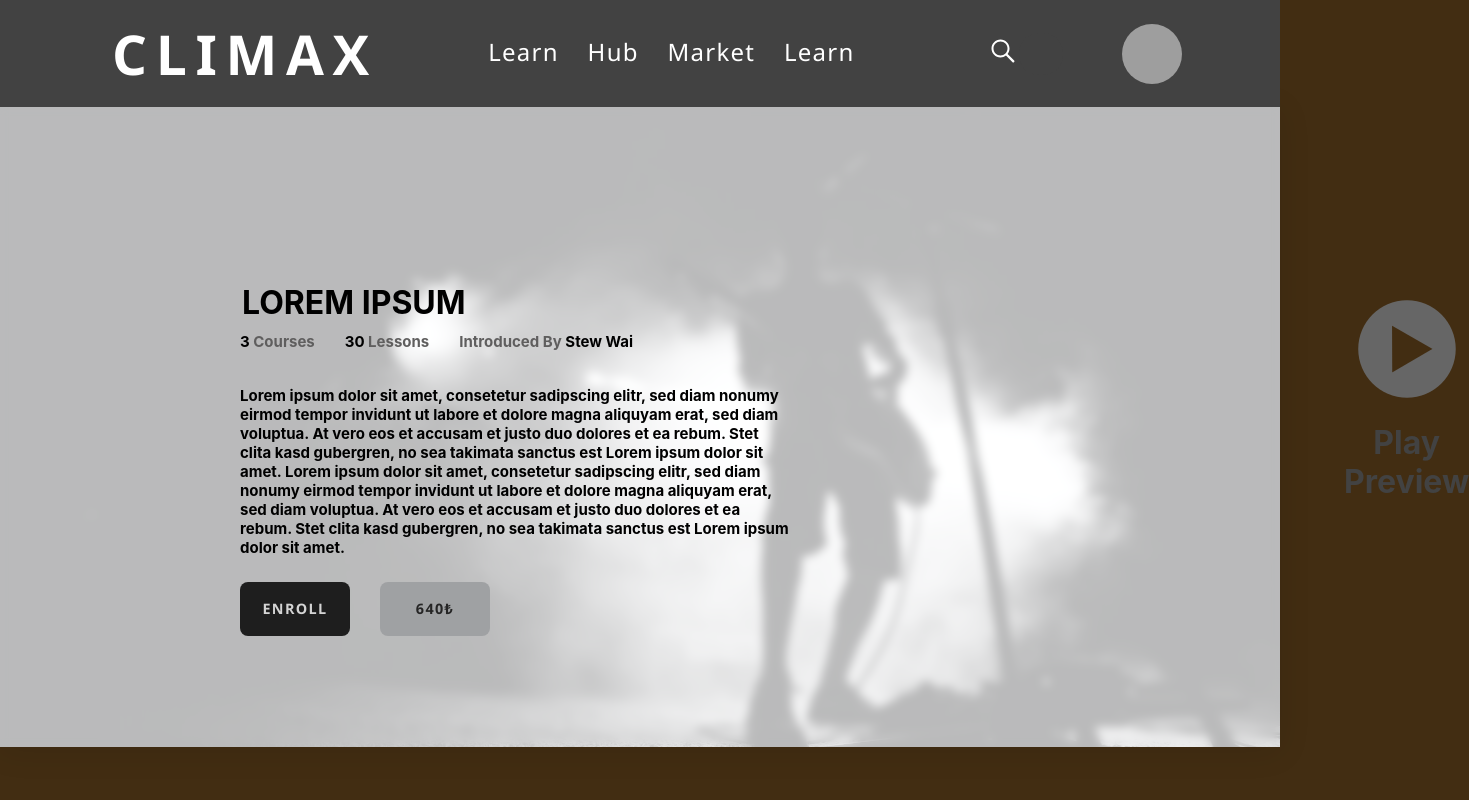
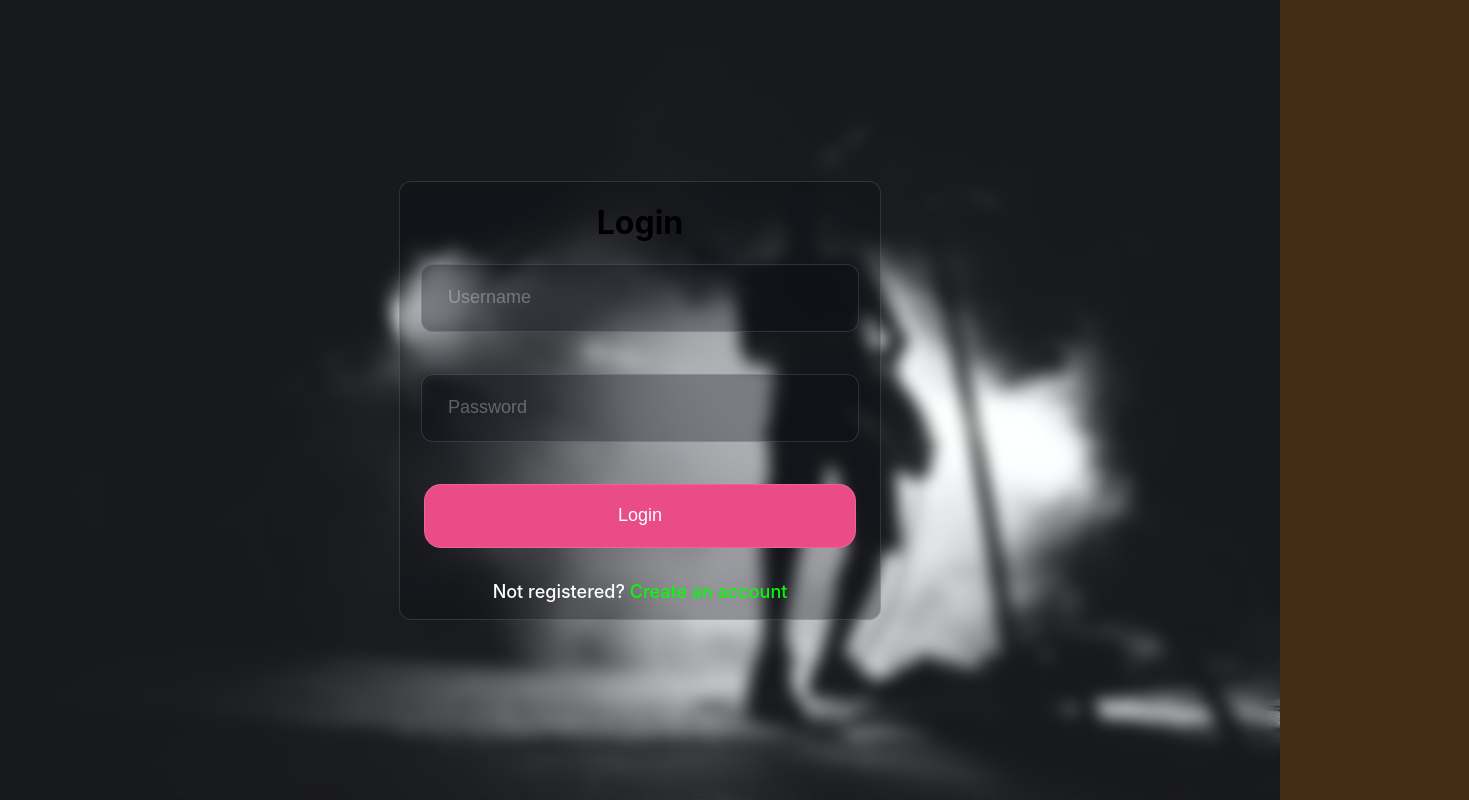
Before and after one commit to Climax-Creative-Services/frontend, a React (Create React App) app: page /login in a window 1280 px wide. Shown: the top 800 px of the page, 1469 px wide, since content can reach past the window. Built offline with nearby package versions, Linux system fonts and the light colour scheme; grey boxes are pictures that could not be loaded.

Commit message:
Login Component Add

```diff
--- a/package.json
+++ b/package.json
@@ -9,6 +9,7 @@
     "framer-motion": "^7.2.1",
     "react": "^18.2.0",
     "react-dom": "^18.2.0",
+    "react-router-dom": "^6.3.0",
     "react-scripts": "5.0.1",
     "react-swipe": "^6.0.4",
     "swipe-js-iso": "^2.1.5",
--- a/src/App.js
+++ b/src/App.js
@@ -2,13 +2,19 @@ import Navbar from "./components/Layout/Navbar/Navbar";
 import "./App.css";
 import Content from "./components/Layout/Content/Content";
 import CourseList from "./components/Layout/Content/CourseList";
+import { Routes, Route, Link } from "react-router-dom";
+import Login from "./components/Auth/Login";
 
 function App() {
   return (
     <div className="App">
-      <Navbar />
-      <Content />
-      <CourseList />
+      <Routes>
+        <Route path="/" element={<Navbar />} />
+      </Routes>
+      <Routes>
+        <Route path="/" element={<Content />} />
+        <Route path="/login" element={<Login />} />
+      </Routes>
       <div className="ekin"></div>
     </div>
   );
--- /dev/null
+++ b/src/components/Auth/Login.css
@@ -0,0 +1,113 @@
+.login-background {
+  width: 100%;
+  height: 100%;
+  background-image: url(/public/icons/content-image.jpg);
+
+  background-position: center;
+  background-repeat: no-repeat;
+  background-size: cover;
+}
+.login-background-blur {
+  backdrop-filter: blur(8px);
+  height: 100vh;
+  width: 100%;
+  display: flex;
+  justify-content: center;
+  align-items: center;
+}
+@keyframes appear {
+  0% {
+    bottom: -1rem;
+    opacity: 0;
+  }
+  100% {
+    bottom: 0;
+    opacity: 1;
+  }
+}
+.login-card {
+  position: relative;
+
+  width: 30rem;
+
+  backdrop-filter: blur(16px) saturate(180%);
+  -webkit-backdrop-filter: blur(16px) saturate(180%);
+  background-color: rgba(11, 15, 22, 0.322);
+  border-radius: 12px;
+  border: 1px solid rgba(255, 255, 255, 0.125);
+  animation: appear 0.8s ease-in-out;
+}
+.login-form {
+  display: flex;
+  flex-direction: column;
+  justify-content: center;
+  align-items: flex-start;
+  gap: 10px;
+}
+.form-group {
+  margin-bottom: 1rem;
+
+  width: 100%;
+  display: flex;
+  flex-direction: column;
+  justify-content: center;
+  align-items: center;
+}
+.form-group label {
+  color: #fff;
+  font-size: 1.125rem;
+  font-weight: 500;
+  margin-left: 1.5rem;
+  align-self: flex-start;
+
+  margin-bottom: 1rem;
+  display: flex;
+}
+.login-form input {
+  width: 90%;
+  height: 4rem;
+  text-indent: 1.5rem;
+  border-radius: 12px;
+  border: 1px solid rgba(255, 255, 255, 0.125);
+  background-color: rgba(11, 15, 22, 0.322);
+  color: #fff;
+  font-size: 1.125rem;
+  font-weight: 500;
+  margin-bottom: 1rem;
+}
+.login-form input::placeholder {
+  color: rgba(255, 255, 255, 0.301);
+}
+
+.login-form button {
+  width: 90%;
+  height: 4rem;
+  align-self: center;
+  border-radius: 17px;
+  border: 1px solid rgba(255, 255, 255, 0.125);
+  background-color: #ea4c88;
+  transition: background-color 0.1s ease-in-out;
+  color: #fff;
+  font-size: 1.125rem;
+  font-weight: 500;
+
+  margin-bottom: 1rem;
+}
+.login-form button:hover {
+  background-color: #d83563;
+  transition: background-color 0.1s ease-in-out;
+}
+
+p {
+  color: #fff;
+  font-size: 1.125rem;
+  font-weight: 500;
+  margin-bottom: 1rem;
+}
+
+p span {
+  color: rgb(10, 248, 10);
+  font-size: 1.125rem;
+  font-weight: 500;
+  margin-bottom: 1rem;
+}
--- /dev/null
+++ b/src/components/Auth/Login.js
@@ -0,0 +1,43 @@
+import React from "react";
+import "./Login.css";
+
+const Login = () => {
+  return (
+    <div className="login-background">
+      <div className="login-background-blur">
+        <div className="login"></div>
+        <div className="login-card">
+          <h1>Login</h1>
+          <div className="login-card-body">
+            <form className="login-form">
+              <div className="form-group">
+                <input
+                  type="text"
+                  className="form-control"
+                  id="username"
+                  placeholder="Username"
+                />
+              </div>
+              <div className="form-group">
+                <input
+                  type="password"
+                  className="form-control"
+                  id="password"
+                  placeholder="Password"
+                />
+              </div>
+              <button type="submit" className="btn btn-primary btn-block">
+                Login
+              </button>
+            </form>
+            <p>
+              Not registered? <span> Create an account </span>
+            </p>
+          </div>
+        </div>
+      </div>
+    </div>
+  );
+};
+
+export default Login;
--- a/src/components/Layout/Content/Content.js
+++ b/src/components/Layout/Content/Content.js
@@ -1,5 +1,6 @@
 import React from "react";
 import "./Content.css";
+import CourseList from "./CourseList";
 
 const Content = () => {
   const contentToggle = () => {
@@ -56,6 +57,7 @@ const Content = () => {
       <div className="image-container">
         <div className="glass"></div>
       </div>
+      <CourseList />
     </div>
   );
 };
--- a/src/components/Layout/Navbar/Navbar.js
+++ b/src/components/Layout/Navbar/Navbar.js
@@ -1,4 +1,5 @@
 import React from "react";
+import { Link, NavLink } from "react-router-dom";
 import "./Navbar.css";
 
 const Navbar = () => {
@@ -65,7 +66,8 @@ const Navbar = () => {
                   <img src="icons/help-icon.png" /> <a href="#">Help</a>
                 </li>
                 <li>
-                  <img src="icons/logout-icon.png" /> <a href="#">Logout</a>
+                  <img src="icons/logout-icon.png" />
+                  <NavLink to="/login">Logout</NavLink>
                 </li>
               </ul>
             </div>
--- a/src/index.js
+++ b/src/index.js
@@ -1,14 +1,17 @@
-import React from 'react';
-import ReactDOM from 'react-dom/client';
-import './index.css';
-import App from './App';
-import reportWebVitals from './reportWebVitals';
+import React from "react";
+import ReactDOM from "react-dom/client";
+import "./index.css";
+import App from "./App";
+import reportWebVitals from "./reportWebVitals";
+import { BrowserRouter } from "react-router-dom";
 
-const root = ReactDOM.createRoot(document.getElementById('root'));
+const root = ReactDOM.createRoot(document.getElementById("root"));
 root.render(
-  <React.StrictMode>
-    <App />
-  </React.StrictMode>
+  <BrowserRouter>
+    <React.StrictMode>
+      <App />
+    </React.StrictMode>
+  </BrowserRouter>
 );
 
 // If you want to start measuring performance in your app, pass a function
```
Also changed, not shown: 1 other file (tests, documents, lock files or other folders).
